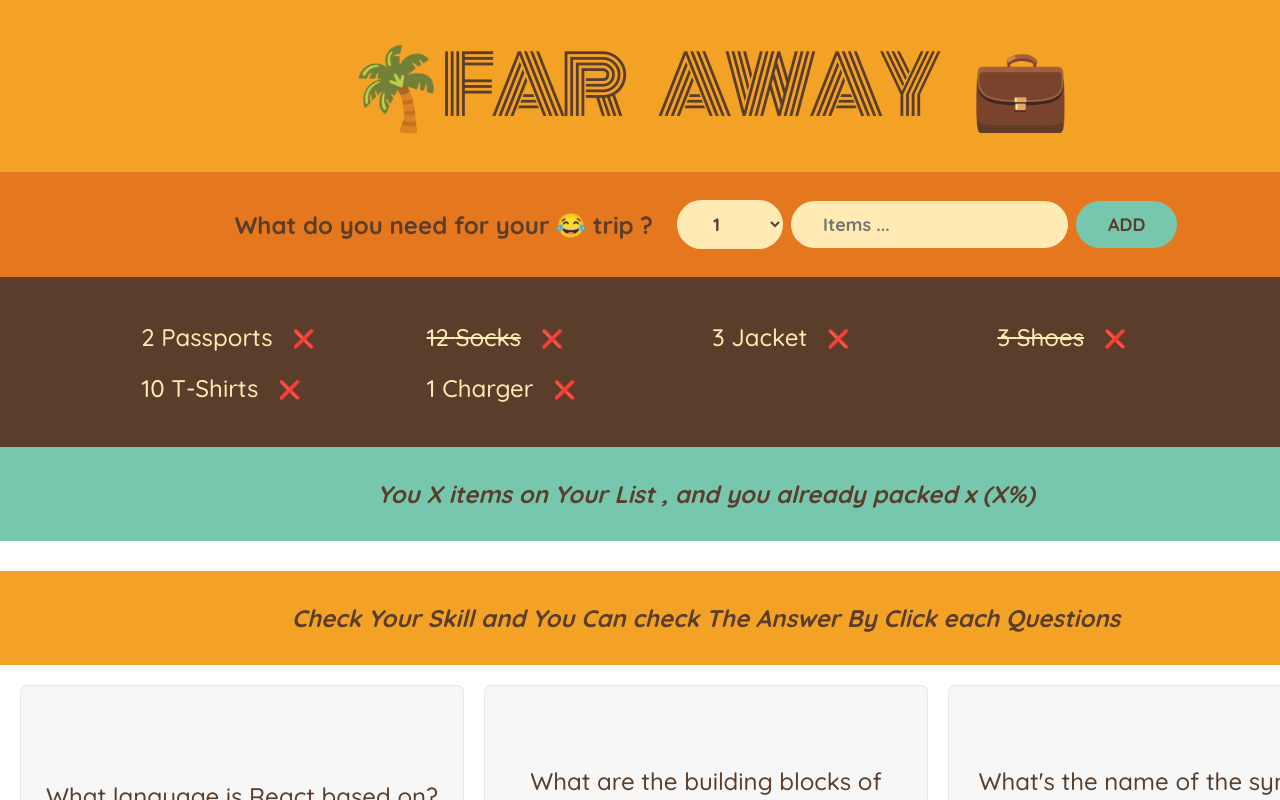
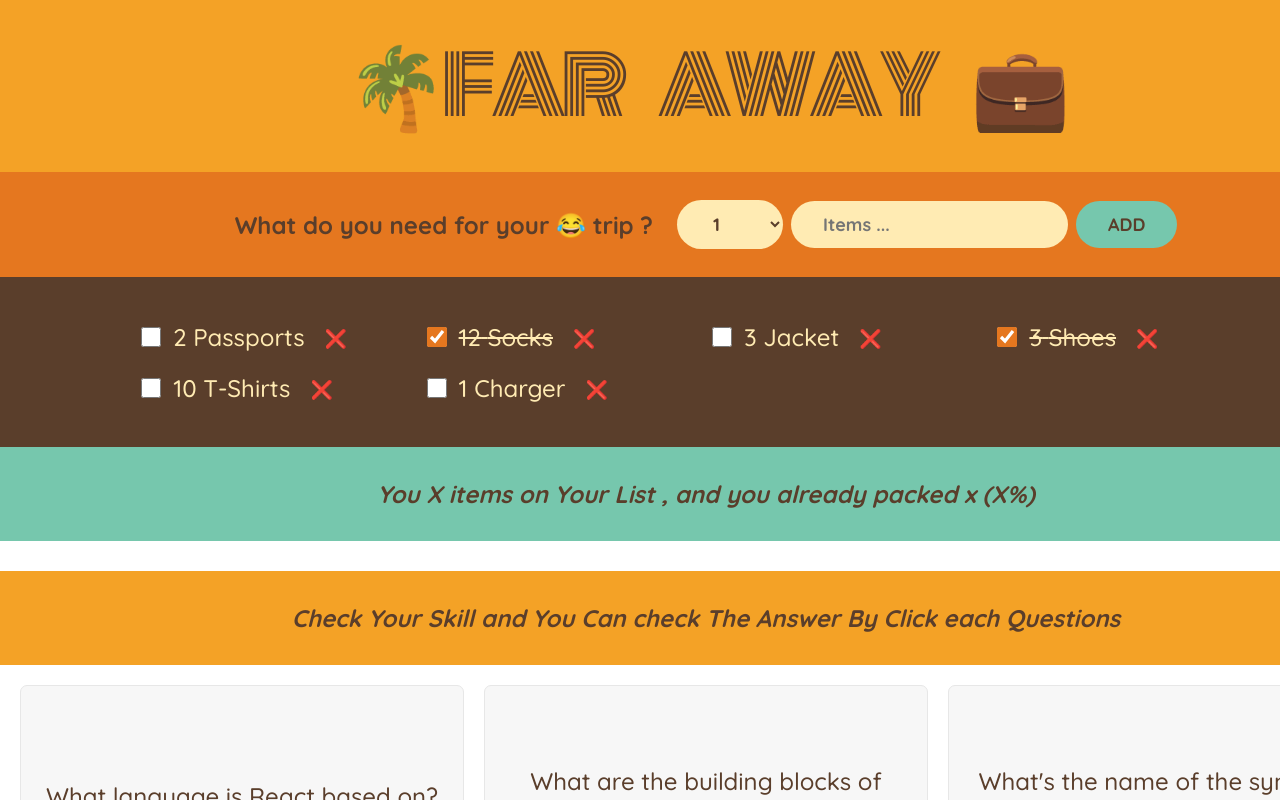
Before and after one commit to challelign/travel-list, a React (Create React App) app: page / in a window 1280 px wide. Shown: the top 800 px of the page. Built offline with nearby package versions, Linux system fonts and the light colour scheme.

Commit message:
handleDelete and handleToggle(check and uncheck) and passing props from child to parent that app to packinglist to  item

```diff
--- a/src/App.js
+++ b/src/App.js
@@ -4,9 +4,28 @@
 import PackingList from "./components/PackingList";
 import Stats from "./components/Stats";
 import FlashCards from "./components/FlashCards";
+const initialItems = [
+	{ id: 1, description: "Passports", quantity: 2, packed: false },
+	{ id: 2, description: "Socks", quantity: 12, packed: true },
+	{ id: 3, description: "Jacket", quantity: 3, packed: false },
+	{ id: 4, description: "Shoes", quantity: 3, packed: true },
+	{ id: 5, description: "T-Shirts", quantity: 10, packed: false },
+	{ id: 6, description: "Charger", quantity: 1, packed: false },
+];
+function App() {
+	const [items, setItems] = useState(initialItems);
 
-function App() {
-	const [items, setItems] = useState([]);
+	const handleDeleteItem = (id) => {
+		console.log(id);
+		setItems((items) => items.filter((item) => item.id !== id));
+	};
+	const handleToggleItem = (id) => {
+		setItems((items) =>
+			items.map((item) =>
+				item.id === id ? { ...item, packed: !item.packed } : item
+			)
+		);
+	};
 	const handleAddItems = (item) => {
 		setItems((items) => [...items, item]);
 	};
@@ -14,7 +33,11 @@
 		<div className="app">
 			<Logo />
 			<Form onAddItems={handleAddItems} />
-			<PackingList items={items} />
+			<PackingList
+				items={items}
+				onDeleteItem={handleDeleteItem}
+				onToggleItem={handleToggleItem}
+			/>
 			<Stats />
 			<br></br>
 			<FlashCards />
--- a/src/components/Item.jsx
+++ b/src/components/Item.jsx
@@ -1,13 +1,24 @@
 import React from "react";
 
-const Item = ({ item }) => {
+const Item = ({ item, onDeleteItem, onToggleItem }) => {
 	return (
 		<li>
+			<input
+				type="checkbox"
+				value={item.packed}
+				checked={item.packed}
+				onChange={() => {
+					onToggleItem(item.id);
+				}}
+			/>
 			<span style={item.packed ? { textDecoration: "line-through" } : {}}>
 				{item.quantity} <span></span>
 				{item.description}
 			</span>
-			<button>❌</button>
+			{/* this is not working b/c  check readme-cha  */}
+			{/* <button onClick={onDeleteItem(item.id)}>❌</button> */}
+
+			<button onClick={() => onDeleteItem(item.id)}>❌</button>
 		</li>
 	);
 };
--- a/src/components/PackingList.jsx
+++ b/src/components/PackingList.jsx
@@ -1,23 +1,17 @@
 import React from "react";
 import Item from "./Item";
-const initialItems = [
-	{ id: 1, description: "Passports", quantity: 2, packed: false },
-	{ id: 2, description: "Socks", quantity: 12, packed: true },
-	{ id: 3, description: "Jacket", quantity: 3, packed: false },
-	{ id: 4, description: "Shoes", quantity: 3, packed: true },
-	{ id: 5, description: "T-Shirts", quantity: 10, packed: false },
-	{ id: 6, description: "Charger", quantity: 1, packed: false },
-];
-const PackingList = ({ items }) => {
+
+const PackingList = ({ items, onDeleteItem, onToggleItem }) => {
 	return (
 		<div className="list">
 			<ul>
-				{/* default render Item List */}
-				{initialItems.map((item) => (
-					<Item item={item} key={item.id} />
-				))}
 				{items.map((item) => (
-					<Item item={item} key={item.id} />
+					<Item
+						item={item}
+						onDeleteItem={onDeleteItem}
+						key={item.id}
+						onToggleItem={onToggleItem}
+					/>
 				))}
 			</ul>
 		</div>
```
Also changed, not shown: 1 other file (tests, documents, lock files or other folders).
